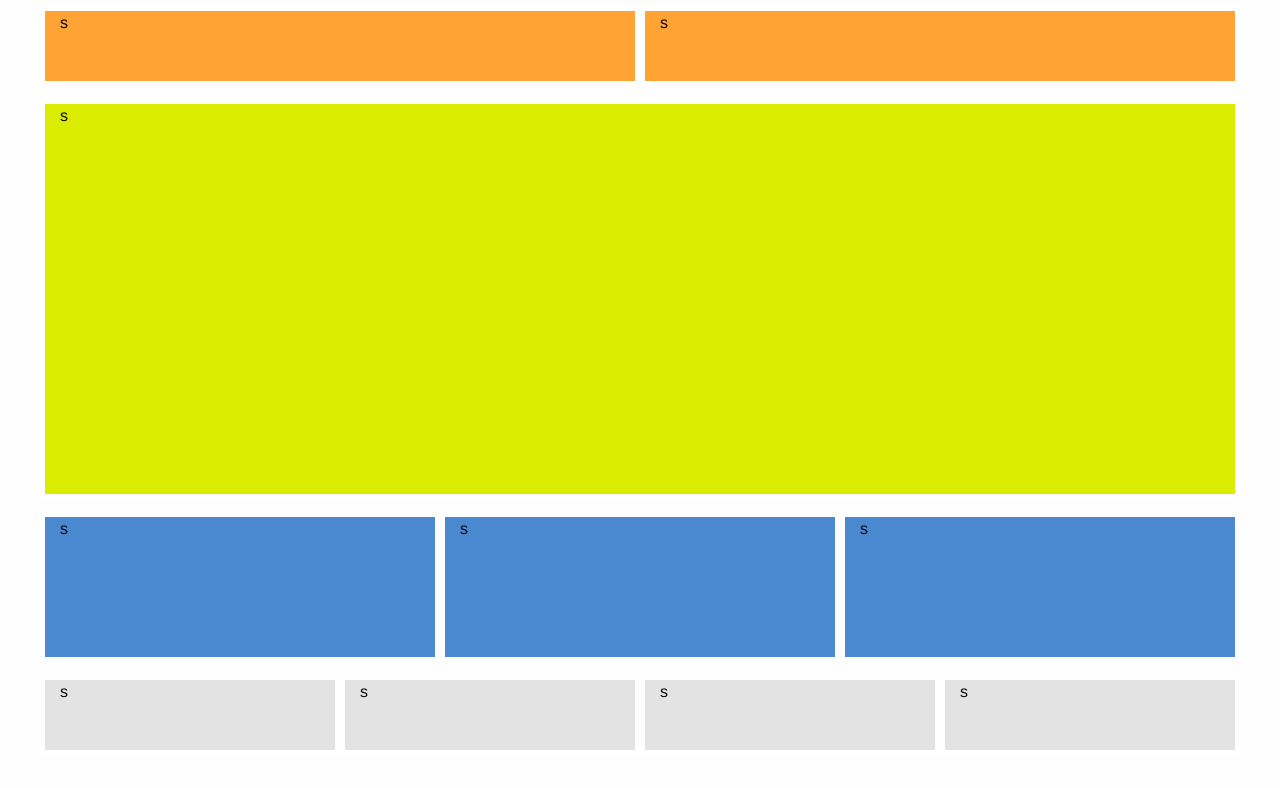
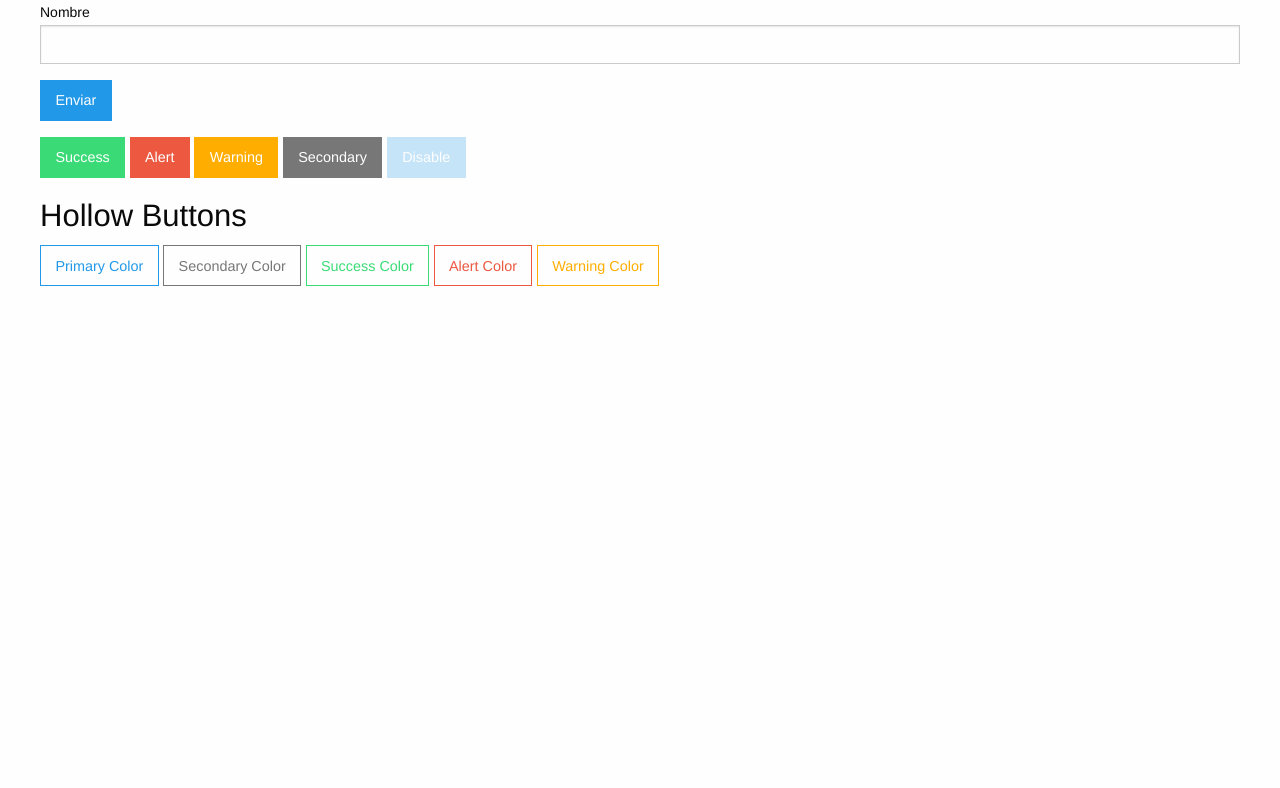
Before and after one commit to jgiraldo16/curso_foundation, a plain HTML site: page index.html in a window 1280 px wide. Drawn offline with Linux system fonts and the light colour scheme.

Commit message:
Formularios y Botones

```diff
--- a/index.html
+++ b/index.html
@@ -4,30 +4,30 @@
     <meta charset="utf-8">
     <meta http-equiv="x-ua-compatible" content="ie=edge">
     <meta name="viewport" content="width=device-width, initial-scale=1.0">
-    <title>Foundation for Sites</title>
+    <title>Formularios</title>
     <link rel="stylesheet" href="css/foundation.min.css">
     <link rel="stylesheet" href="css/apps.css">
   </head>
   <body>
-  <div class="row">
-      <div class="small-12 large-6 columns naranja box box--small">s</div>
-      <div class="small-12 large-6 columns naranja box box--small">s</div>
-  </div>
-  <div class="row">
-      <div class="small-12 columns amarillo box box--large">s</div>
-  </div>
-  <div class="row">
-      <div class="small-12 large-4 columns azul box box--medium">s</div>
-      <div class="small-12 large-4 columns azul box box--medium">s</div>
-      <div class="small-12 large-4 columns azul box box--medium">s</div>
-  </div>
-  <div class="row">
-      <div class="small-12 medium-6 large-3 columns gris box box--small">s</div>
-      <div class="small-12 medium-6 large-3 columns gris box box--small">s</div>
-      <div class="small-12 medium-6 large-3 columns gris box box--small">s</div>
-      <div class="small-12 medium-6 large-3 columns gris box box--small">s</div>
-  </div>
+    <div class="row">
+        <form action="">
+            <label for="nombre">Nombre</label>
+            <input type="text" name="nombre" id="nombre">
+            <button class="button">Enviar</button>
+        </form>
+        <button class="button success">Success</button>
+        <button class="button alert">Alert</button>
+        <button class="button warning">Warning</button>
+        <button class="button secondary">Secondary</button>
+        <button class="button disabled">Disable</button>
 
+        <h3>Hollow Buttons</h3>
+        <button class="hollow button" href="#">Primary Color</button>
+        <button class="secondary hollow button" href="#">Secondary Color</button>
+        <button class="success hollow button" href="#">Success Color</button>
+        <button class="alert hollow button" href="#">Alert Color</button>
+        <button class="warning hollow button" href="#">Warning Color</button>
+    </div>
     <script src="js/vendor/jquery.js"></script>
     <script src="js/vendor/what-input.js"></script>
     <script src="js/vendor/foundation.js"></script>
```
